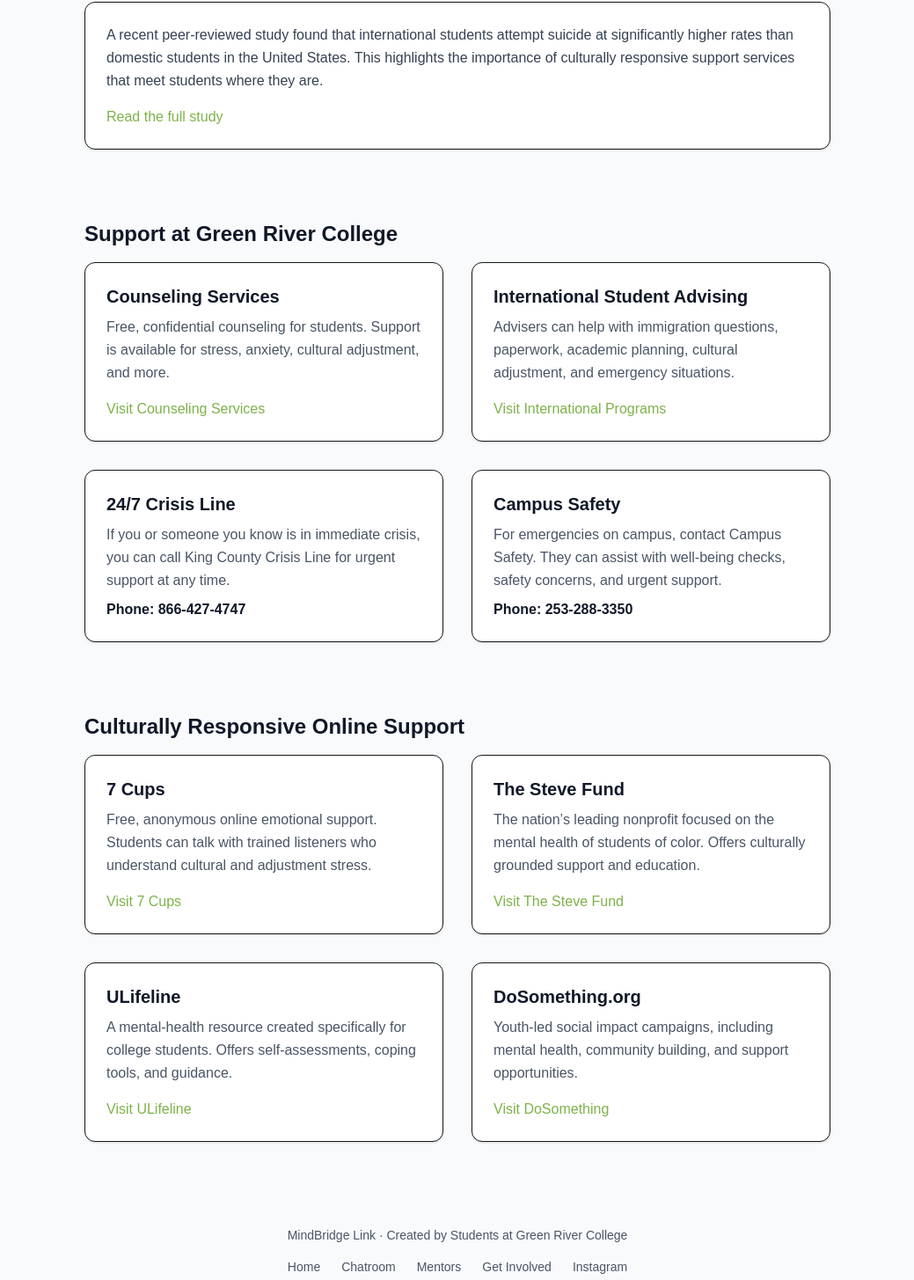
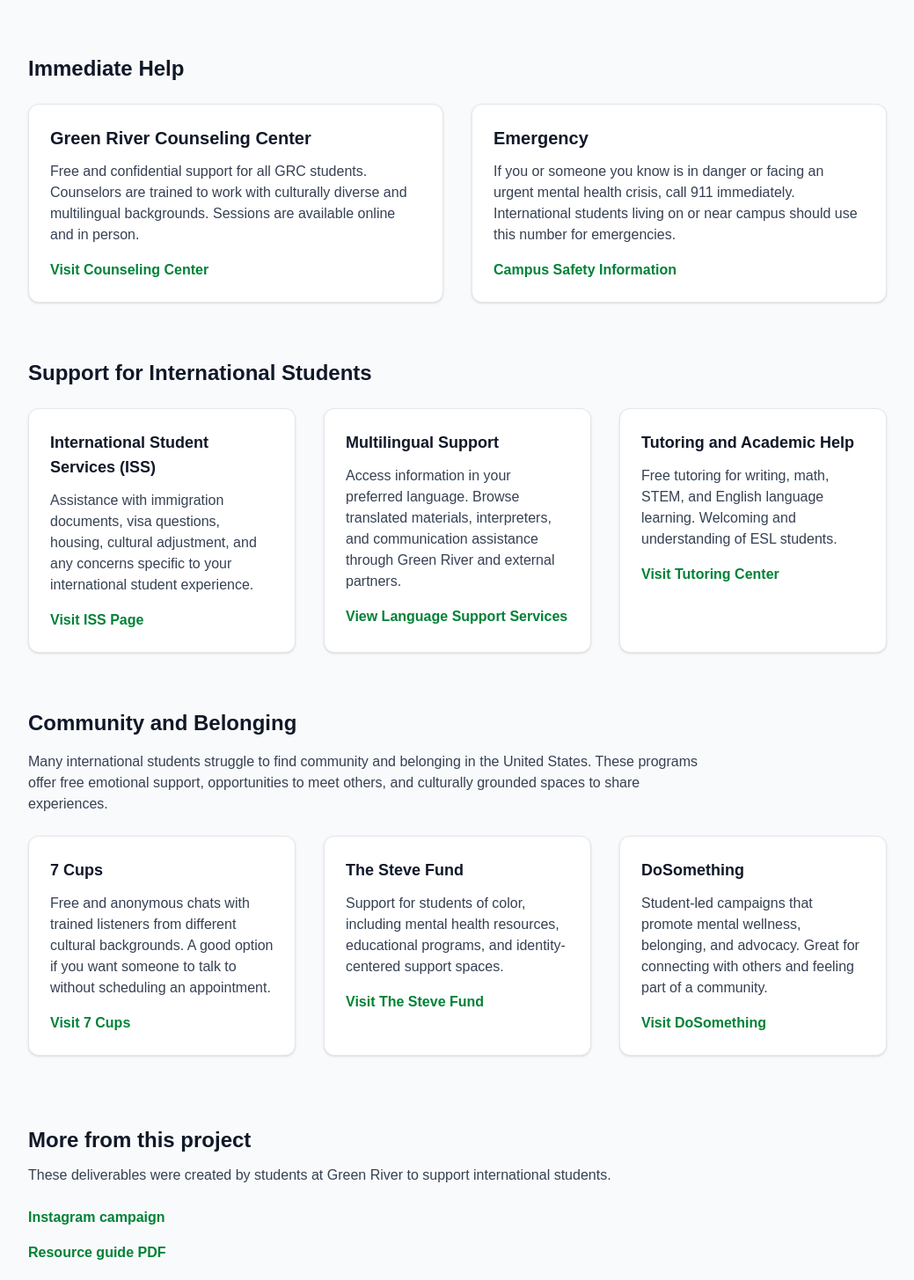
Before and after one commit to 0j0byte/Mindbridge-Link, a Next.js app: page /resources in a window 1280 px wide. Shown: the part 456-1911 px from the top of the page at 88% size, without its empty margins (120-1159 px from the left). Built offline with nearby package versions, Linux system fonts and the light colour scheme.

Commit message:
Updated Resources page

```diff
--- a/app/resources/page.tsx
+++ b/app/resources/page.tsx
@@ -1,166 +1,201 @@
+import Image from "next/image";
+
 export default function ResourcesPage() {
   return (
     <div className="min-h-screen bg-gray-50 pb-20">
       {/* HEADER */}
-      <header className="text-center py-16 px-6 bg-white border-b">
-        <h1 className="text-4xl font-bold text-gray-900">Resources</h1>
-        <p className="mt-4 text-gray-600 max-w-2xl mx-auto text-lg leading-relaxed">
-          These resources are designed specifically with international students
-          in mind. Many students face challenges around mental health, academic
-          pressure, cultural adjustment, and homesickness. You are not alone,
-          and help is available.
+      <section className="max-w-5xl mx-auto px-6 pt-20 pb-10">
+        <h1 className="text-4xl font-bold text-gray-900">
+          Support and Resources
+        </h1>
+
+        <p className="mt-6 text-lg text-gray-700 leading-relaxed max-w-3xl">
+          International students face unique challenges including language
+          barriers, pressure to succeed, cultural adjustment, family separation,
+          and isolation. A 2024 study found that international students attempt
+          suicide more frequently than domestic students, confirming that
+          traditional mental health systems do not meet all students equally
+          (source: National Library of Medicine).
         </p>
-      </header>
 
-      {/* SECTION 1: Key Study */}
-      <section className="max-w-4xl mx-auto mt-16 px-6">
-        <h2 className="text-2xl font-semibold text-gray-900 mb-4">
-          Understanding International Student Mental Health
-        </h2>
-        <div className="bg-white border rounded-xl p-6 shadow-sm">
-          <p className="text-gray-700 leading-relaxed">
-            A recent peer-reviewed study found that international students
-            attempt suicide at significantly higher rates than domestic students
-            in the United States. This highlights the importance of culturally
-            responsive support services that meet students where they are.
-          </p>
-          <a
-            href="https://pmc.ncbi.nlm.nih.gov/articles/PMC10973160/"
-            target="_blank"
-            className="mt-4 inline-block text-[#7db249] font-medium hover:underline"
-          >
-            Read the full study
-          </a>
-        </div>
+        <p className="mt-4 text-lg text-gray-700 leading-relaxed max-w-3xl">
+          This page brings together culturally responsive support created for
+          international students at Green River College. These resources are
+          easy to access, confidential, and designed to meet the emotional,
+          academic, and cultural needs of our community.
+        </p>
       </section>
 
-      {/* SECTION 2: Green River Resources */}
-      <section className="max-w-4xl mx-auto mt-20 px-6">
-        <h2 className="text-2xl font-semibold text-gray-900 mb-4">
-          Support at Green River College
-        </h2>
+      {/* SECTION 1: IMMEDIATE HELP */}
+      <section className="max-w-5xl mx-auto px-6 mt-10">
+        <h2 className="text-2xl font-semibold text-gray-900">Immediate Help</h2>
 
-        <div className="grid md:grid-cols-2 gap-8">
-          {/* Counseling */}
-          <div className="bg-white border rounded-xl p-6 shadow-sm">
-            <h3 className="text-xl font-semibold text-gray-900">Counseling Services</h3>
-            <p className="text-gray-600 leading-relaxed mt-2">
-              Free, confidential counseling for students. Support is available
-              for stress, anxiety, cultural adjustment, and more.
+        <div className="mt-6 grid md:grid-cols-2 gap-8">
+          {/* CARD */}
+          <div className="bg-white shadow-sm rounded-xl p-6 border border-gray-200">
+            <h3 className="text-xl font-semibold text-gray-900">
+              Green River Counseling Center
+            </h3>
+            <p className="mt-3 text-gray-700">
+              Free and confidential support for all GRC students. Counselors are
+              trained to work with culturally diverse and multilingual
+              backgrounds. Sessions are available online and in person.
             </p>
             <a
-              href="https://www.greenriver.edu/students/counseling-services/"
+              className="inline-block mt-4 text-green-700 font-semibold hover:underline"
+              href="https://www.greenriver.edu/students/academic-and-career-resources/counseling-services/"
               target="_blank"
-              className="mt-4 inline-block text-[#7db249] hover:underline"
             >
-              Visit Counseling Services
+              Visit Counseling Center
             </a>
           </div>
 
-          {/* International Advising */}
-          <div className="bg-white border rounded-xl p-6 shadow-sm">
-            <h3 className="text-xl font-semibold text-gray-900">International Student Advising</h3>
-            <p className="text-gray-600 leading-relaxed mt-2">
-              Advisers can help with immigration questions, paperwork, academic
-              planning, cultural adjustment, and emergency situations.
+          <div className="bg-white shadow-sm rounded-xl p-6 border border-gray-200">
+            <h3 className="text-xl font-semibold text-gray-900">Emergency</h3>
+            <p className="mt-3 text-gray-700">
+              If you or someone you know is in danger or facing an urgent mental
+              health crisis, call 911 immediately. International students living
+              on or near campus should use this number for emergencies.
             </p>
             <a
-              href="https://www.greenriver.edu/international/"
+              className="inline-block mt-4 text-green-700 font-semibold hover:underline"
+              href="https://www.greenriver.edu/campus/police/"
               target="_blank"
-              className="mt-4 inline-block text-[#7db249] hover:underline"
             >
-              Visit International Programs
+              Campus Safety Information
             </a>
-          </div>
-
-          {/* Crisis Line */}
-          <div className="bg-white border rounded-xl p-6 shadow-sm">
-            <h3 className="text-xl font-semibold text-gray-900">24/7 Crisis Line</h3>
-            <p className="text-gray-600 leading-relaxed mt-2">
-              If you or someone you know is in immediate crisis, you can call
-              King County Crisis Line for urgent support at any time.
-            </p>
-            <p className="mt-2 text-gray-900 font-semibold">
-              Phone: 866-427-4747
-            </p>
-          </div>
-
-          {/* Campus Safety */}
-          <div className="bg-white border rounded-xl p-6 shadow-sm">
-            <h3 className="text-xl font-semibold text-gray-900">Campus Safety</h3>
-            <p className="text-gray-600 leading-relaxed mt-2">
-              For emergencies on campus, contact Campus Safety. They can assist
-              with well-being checks, safety concerns, and urgent support.
-            </p>
-            <p className="mt-2 text-gray-900 font-semibold">
-              Phone: 253-288-3350
-            </p>
           </div>
         </div>
       </section>
 
-      {/* SECTION 3: External Culturally Responsive Supports */}
-      <section className="max-w-4xl mx-auto mt-20 px-6">
-        <h2 className="text-2xl font-semibold text-gray-900 mb-4">
-          Culturally Responsive Online Support
+      {/* SECTION 2: SUPPORT FOR INTERNATIONAL STUDENTS */}
+      <section className="max-w-5xl mx-auto px-6 mt-16">
+        <h2 className="text-2xl font-semibold text-gray-900">
+          Support for International Students
         </h2>
 
-        <div className="grid md:grid-cols-2 gap-8">
-          <div className="bg-white border rounded-xl p-6 shadow-sm">
-            <h3 className="text-xl font-semibold text-gray-900">7 Cups</h3>
-            <p className="text-gray-600 mt-2 leading-relaxed">
-              Free, anonymous online emotional support. Students can talk with
-              trained listeners who understand cultural and adjustment stress.
+        <div className="mt-6 grid md:grid-cols-2 lg:grid-cols-3 gap-8">
+          {/* ISS */}
+          <div className="bg-white shadow-sm rounded-xl p-6 border border-gray-200">
+            <h3 className="text-lg font-semibold text-gray-900">
+              International Student Services (ISS)
+            </h3>
+            <p className="mt-3 text-gray-700">
+              Assistance with immigration documents, visa questions, housing,
+              cultural adjustment, and any concerns specific to your
+              international student experience.
+            </p>
+            <a
+              className="inline-block mt-4 text-green-700 font-semibold hover:underline"
+              href="https://www.greenriver.edu/international/"
+              target="_blank"
+            >
+              Visit ISS Page
+            </a>
+          </div>
+
+          {/* Multilingual support */}
+          <div className="bg-white shadow-sm rounded-xl p-6 border border-gray-200">
+            <h3 className="text-lg font-semibold text-gray-900">
+              Multilingual Support
+            </h3>
+            <p className="mt-3 text-gray-700">
+              Access information in your preferred language. Browse translated
+              materials, interpreters, and communication assistance through
+              Green River and external partners.
+            </p>
+            <a
+              className="inline-block mt-4 text-green-700 font-semibold hover:underline"
+              href="https://www.dshs.wa.gov/office-of-the-secretary/office-of-diversity-languages-and-interpretation-services"
+              target="_blank"
+            >
+              View Language Support Services
+            </a>
+          </div>
+
+          {/* Academic help */}
+          <div className="bg-white shadow-sm rounded-xl p-6 border border-gray-200">
+            <h3 className="text-lg font-semibold text-gray-900">
+              Tutoring and Academic Help
+            </h3>
+            <p className="mt-3 text-gray-700">
+              Free tutoring for writing, math, STEM, and English language
+              learning. Welcoming and understanding of ESL students.
+            </p>
+            <a
+              className="inline-block mt-4 text-green-700 font-semibold hover:underline"
+              href="https://www.greenriver.edu/students/academic-and-career-resources/tutoring-and-resource-center-trc/"
+              target="_blank"
+            >
+              Visit Tutoring Center
+            </a>
+          </div>
+        </div>
+      </section>
+
+      {/* SECTION 3: COMMUNITY SUPPORT */}
+      <section className="max-w-5xl mx-auto px-6 mt-16">
+        <h2 className="text-2xl font-semibold text-gray-900">
+          Community and Belonging
+        </h2>
+
+        <p className="mt-4 text-gray-700 max-w-3xl">
+          Many international students struggle to find community and belonging
+          in the United States. These programs offer free emotional support,
+          opportunities to meet others, and culturally grounded spaces to share
+          experiences.
+        </p>
+
+        <div className="mt-6 grid md:grid-cols-2 lg:grid-cols-3 gap-8">
+          {/* 7 Cups */}
+          <div className="bg-white shadow-sm rounded-xl p-6 border border-gray-200">
+            <h3 className="text-lg font-semibold text-gray-900">7 Cups</h3>
+            <p className="mt-3 text-gray-700">
+              Free and anonymous chats with trained listeners from different
+              cultural backgrounds. A good option if you want someone to talk to
+              without scheduling an appointment.
             </p>
             <a
               href="https://www.7cups.com"
               target="_blank"
-              className="mt-4 inline-block text-[#7db249] hover:underline"
+              className="inline-block mt-4 text-green-700 font-semibold hover:underline"
             >
               Visit 7 Cups
             </a>
           </div>
 
-          <div className="bg-white border rounded-xl p-6 shadow-sm">
-            <h3 className="text-xl font-semibold text-gray-900">The Steve Fund</h3>
-            <p className="text-gray-600 mt-2 leading-relaxed">
-              The nation’s leading nonprofit focused on the mental health of
-              students of color. Offers culturally grounded support and education.
+          {/* Steve Fund */}
+          <div className="bg-white shadow-sm rounded-xl p-6 border border-gray-200">
+            <h3 className="text-lg font-semibold text-gray-900">
+              The Steve Fund
+            </h3>
+            <p className="mt-3 text-gray-700">
+              Support for students of color, including mental health resources,
+              educational programs, and identity-centered support spaces.
             </p>
             <a
               href="https://www.stevefund.org"
               target="_blank"
-              className="mt-4 inline-block text-[#7db249] hover:underline"
+              className="inline-block mt-4 text-green-700 font-semibold hover:underline"
             >
               Visit The Steve Fund
             </a>
           </div>
 
-          <div className="bg-white border rounded-xl p-6 shadow-sm">
-            <h3 className="text-xl font-semibold text-gray-900">ULifeline</h3>
-            <p className="text-gray-600 mt-2 leading-relaxed">
-              A mental-health resource created specifically for college students.
-              Offers self-assessments, coping tools, and guidance.
-            </p>
-            <a
-              href="https://www.ulifeline.org"
-              target="_blank"
-              className="mt-4 inline-block text-[#7db249] hover:underline"
-            >
-              Visit ULifeline
-            </a>
-          </div>
-
-          <div className="bg-white border rounded-xl p-6 shadow-sm">
-            <h3 className="text-xl font-semibold text-gray-900">DoSomething.org</h3>
-            <p className="text-gray-600 mt-2 leading-relaxed">
-              Youth-led social impact campaigns, including mental health,
-              community building, and support opportunities.
+          {/* DoSomething */}
+          <div className="bg-white shadow-sm rounded-xl p-6 border border-gray-200">
+            <h3 className="text-lg font-semibold text-gray-900">
+              DoSomething
+            </h3>
+            <p className="mt-3 text-gray-700">
+              Student-led campaigns that promote mental wellness, belonging, and
+              advocacy. Great for connecting with others and feeling part of a
+              community.
             </p>
             <a
               href="https://www.dosomething.org"
               target="_blank"
-              className="mt-4 inline-block text-[#7db249] hover:underline"
+              className="inline-block mt-4 text-green-700 font-semibold hover:underline"
             >
               Visit DoSomething
             </a>
@@ -168,24 +203,56 @@
         </div>
       </section>
 
-      {/* FOOTER */}
-      <footer className="mt-24 text-center text-gray-600 text-sm">
-        <p>MindBridge Link · Created by Students at Green River College</p>
+      {/* SECTION 4: PROJECT LINKS */}
+      <section className="max-w-5xl mx-auto px-6 mt-20">
+        <h2 className="text-2xl font-semibold text-gray-900">More from this project</h2>
+        <p className="mt-3 text-gray-700">
+          These deliverables were created by students at Green River to support
+          international students.
+        </p>
 
-        <div className="mt-4 flex justify-center gap-6 text-gray-600">
-          <a href="/" className="hover:text-gray-900">Home</a>
-          <a href="/chat" className="hover:text-gray-900">Chatroom</a>
-          <a href="/mentors" className="hover:text-gray-900">Mentors</a>
-          <a href="/get-involved" className="hover:text-gray-900">Get Involved</a>
-          <a
-            href="https://www.instagram.com/mindbridge.greenriver"
-            target="_blank"
-            className="hover:text-gray-900"
-          >
-            Instagram
-          </a>
-        </div>
-      </footer>
+        <ul className="mt-6 space-y-4 text-gray-800">
+          <li>
+            <a
+              href="https://www.instagram.com/mindbridge.greenriver"
+              target="_blank"
+              className="text-green-700 font-semibold hover:underline"
+            >
+              Instagram campaign
+            </a>
+          </li>
+
+          <li>
+            <a
+              href="https://www.canva.com/design/DAG5oxA__Xw/7CfbvAp7TZU3IrC49aUJtA/view"
+              target="_blank"
+              className="text-green-700 font-semibold hover:underline"
+            >
+              Resource guide PDF
+            </a>
+          </li>
+
+          <li>
+            <a
+              href="/FILE_2036.pdf"
+              target="_blank"
+              className="text-green-700 font-semibold hover:underline"
+            >
+              Project brochure
+            </a>
+          </li>
+
+          <li>
+            <a
+              href="https://docs.google.com/forms/d/e/1FAIpQLScDyXkvA6LkpaoUPEWkutZpzO4y7J-v2gMga_Ycs-6rj8Wvsw/viewform"
+              target="_blank"
+              className="text-green-700 font-semibold hover:underline"
+            >
+              Feedback form
+            </a>
+          </li>
+        </ul>
+      </section>
     </div>
   );
 }
```
